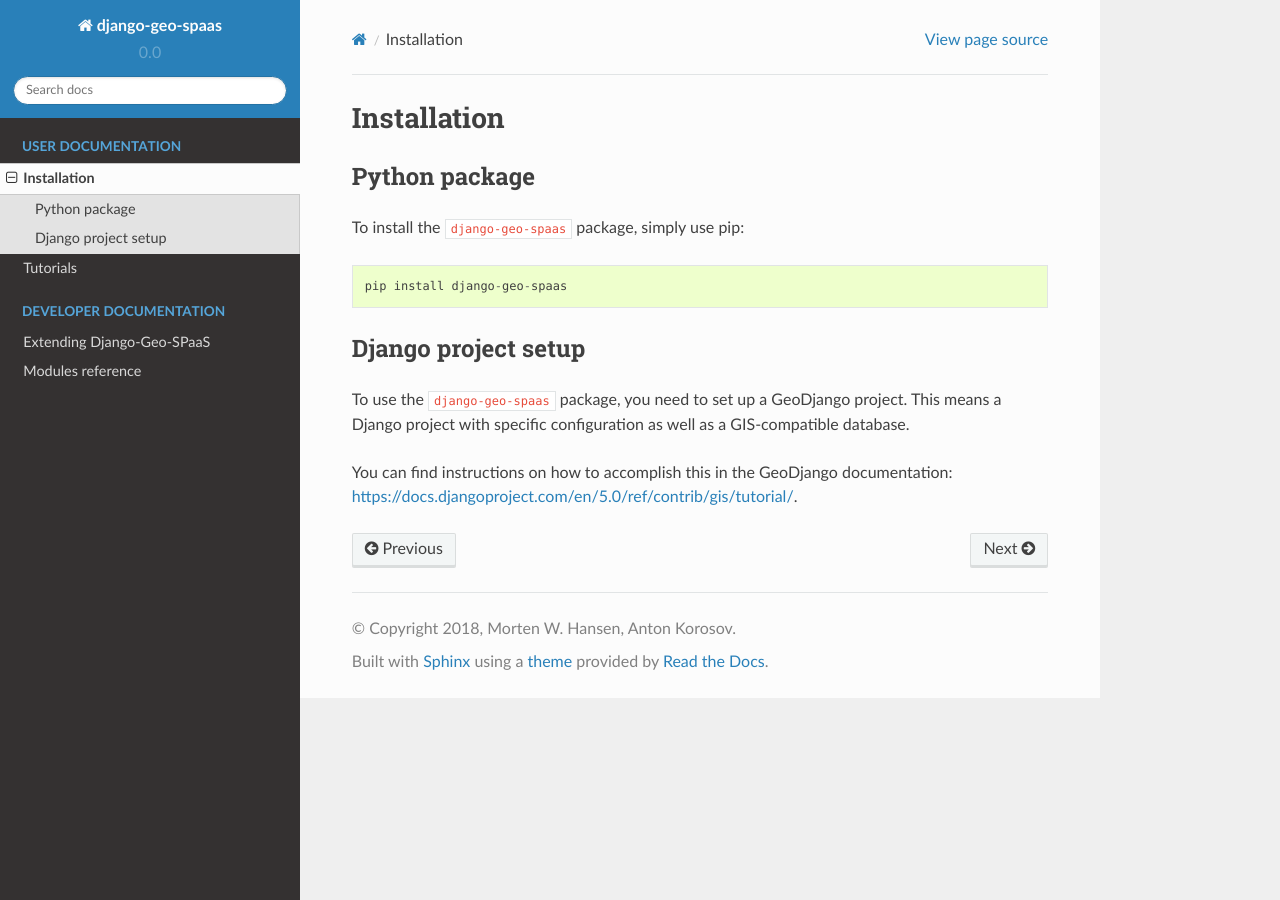
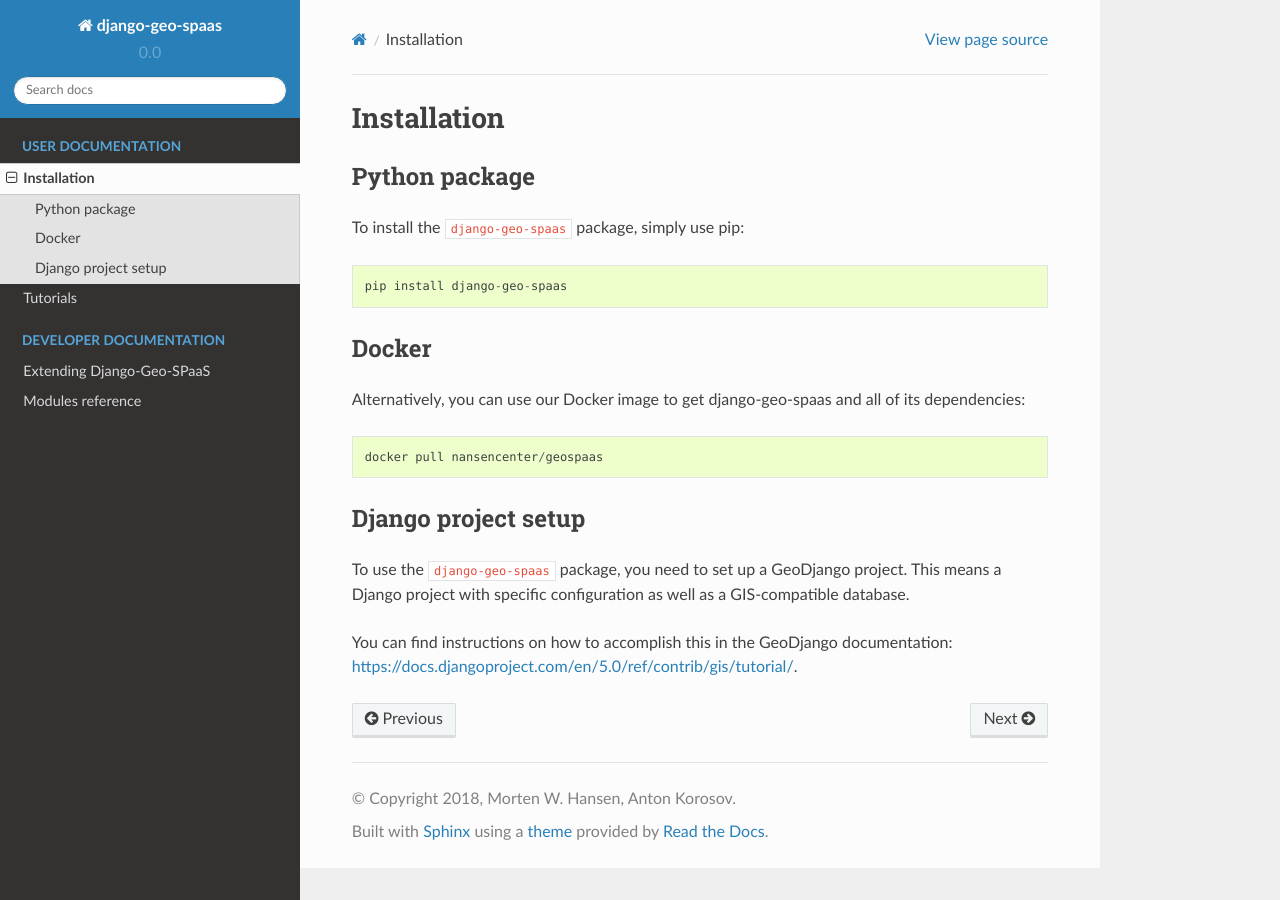
Before and after one commit to nansencenter/django-geo-spaas, a Sphinx documentation site: the page built from docs/source/installation.rst, in a window 1280 px wide. Built offline with Sphinx 7.4.7 and the Read the Docs theme 2.0.0, drawn with Linux system fonts in a browser that asks for light colours.

Commit message:
mention Docker in installation doc

```diff
--- a/docs/source/installation.rst
+++ b/docs/source/installation.rst
@@ -9,6 +9,13 @@
 
     pip install django-geo-spaas
 
+Docker
+======
+
+Alternatively, you can use our Docker image to get django-geo-spaas and all of its dependencies: ::
+
+    docker pull nansencenter/geospaas
+
 Django project setup
 ====================
 
```
